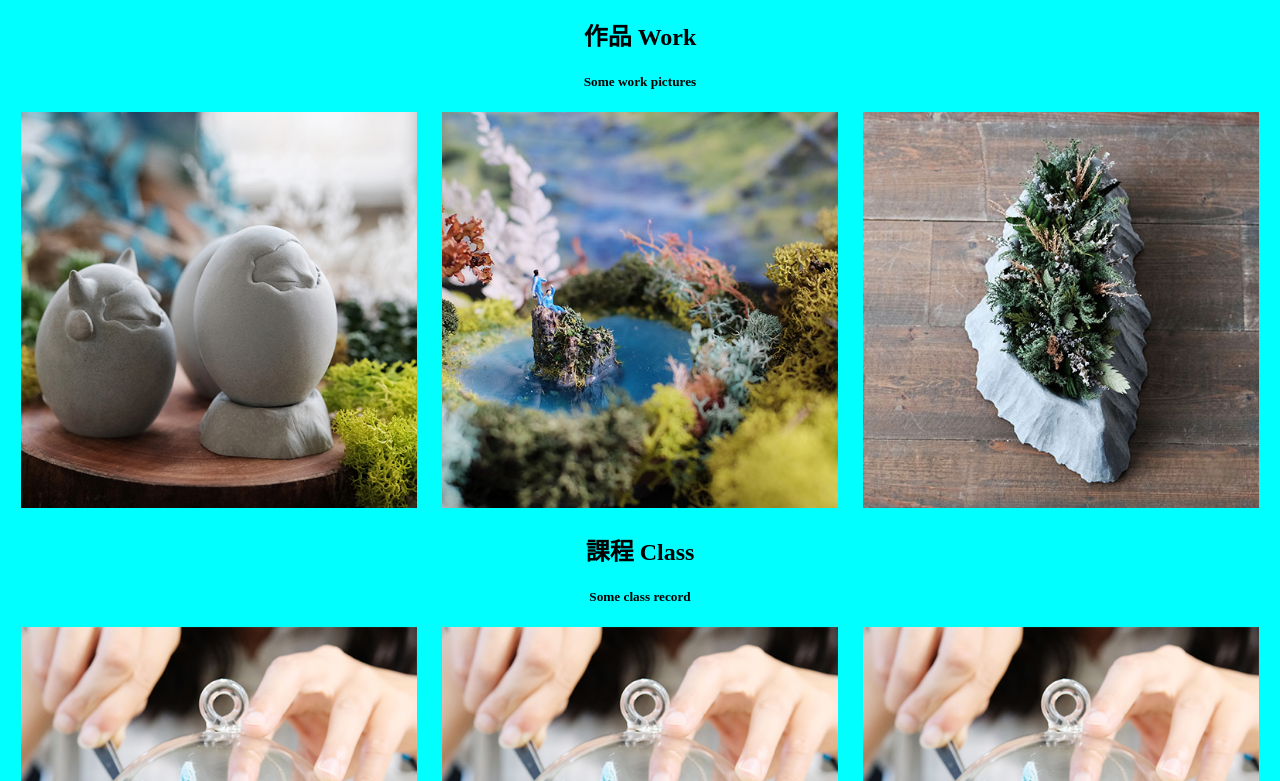
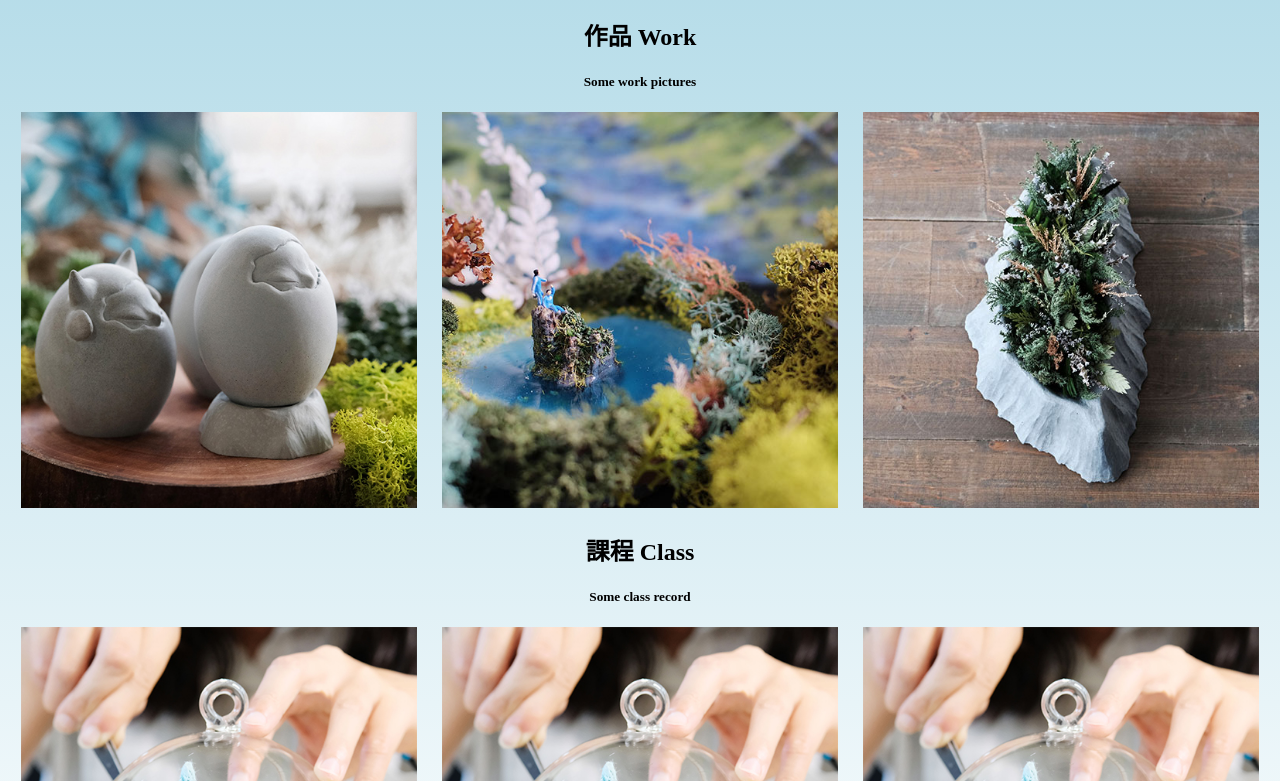
Before and after one commit to raywang1025/daydream-craft, a plain HTML site: page index.html in a window 1280 px wide. Shown: the part 146-927 px from the top of the page. Drawn offline with Linux system fonts and the light colour scheme.

Commit message:
change background

```diff
--- a/style.css
+++ b/style.css
@@ -1,5 +1,5 @@
 body {
-    background-color: aqua;
+    background: linear-gradient(to bottom, lightblue 0%, white 100%);
 }
 
 
@@ -39,6 +39,21 @@ body {
         font-size: 44px;
     }
 }
+
+
+/* .btnSpace {
+    margin: 0 auto;
+    text-align: center;
+}
+
+.callBtn {
+    float: left;
+    background-color: gray;
+    width: 200px;
+    height: 25px;
+    border: none;
+    border-radius: 45px;
+} */
 
 
 /* box */
```
Also changed, not shown: index.html (+5 -0 lines).
